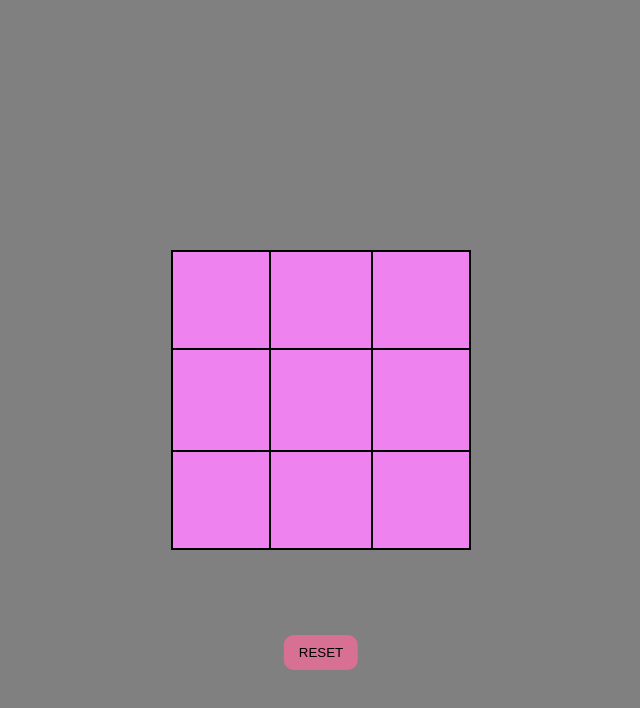
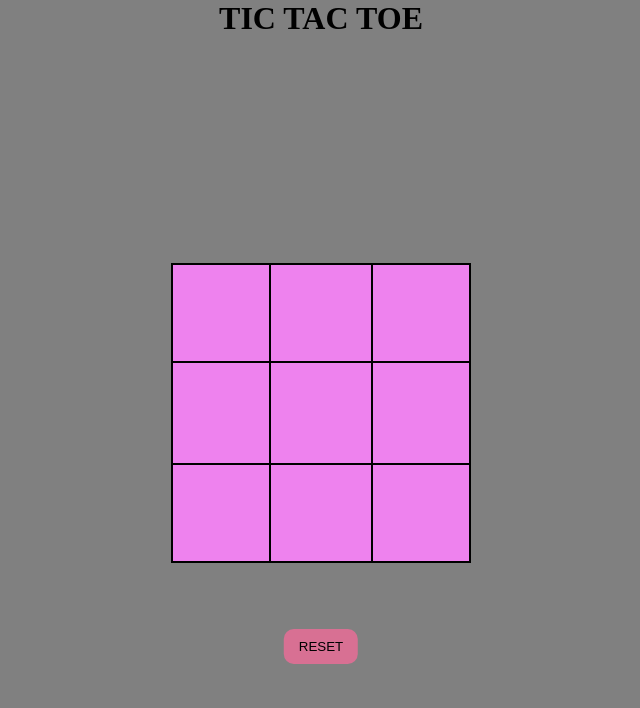
Before and after one commit to Harshit-rohilla/TIC-TAC-TOE, a plain HTML site: page index.html in a window 1280 px wide. Shown: the whole page, without its empty margins (319-959 px from the left). Drawn offline with Linux system fonts and the light colour scheme.

Commit message:
added heading and adjusted the position of btn

```diff
--- a/index.html
+++ b/index.html
@@ -7,6 +7,7 @@
     <link rel="stylesheet" href="style.css">
 </head>
 <body>
+    <h1 class="heading">TIC TAC TOE</h1>
     <div class="parent">
         <div class="boxes box-1"></div>
         <div class="boxes box-2"></div>
--- a/style.css
+++ b/style.css
@@ -3,8 +3,11 @@
     margin: 0;
     box-sizing: border-box;
 }
+body{
+    background-color: gray;
+}
 .parent{
-    height: 100vh;
+    height: 94vh;
     width: 100%;
     background-color: gray;
     display: grid;
@@ -40,7 +43,7 @@
 }
 .btn{
     position: fixed;
-    bottom: 130px;
+    bottom: 17%;
     left: 50%;
     transform: translateX(-50%);
     background-color: rgb(216, 112, 147);
@@ -56,3 +59,7 @@
     background-color: rgb(194, 80, 118);
     transition: all ease 0.6s;
 }
+.heading{
+    text-align: center;
+    background-color: gray;
+}
```
